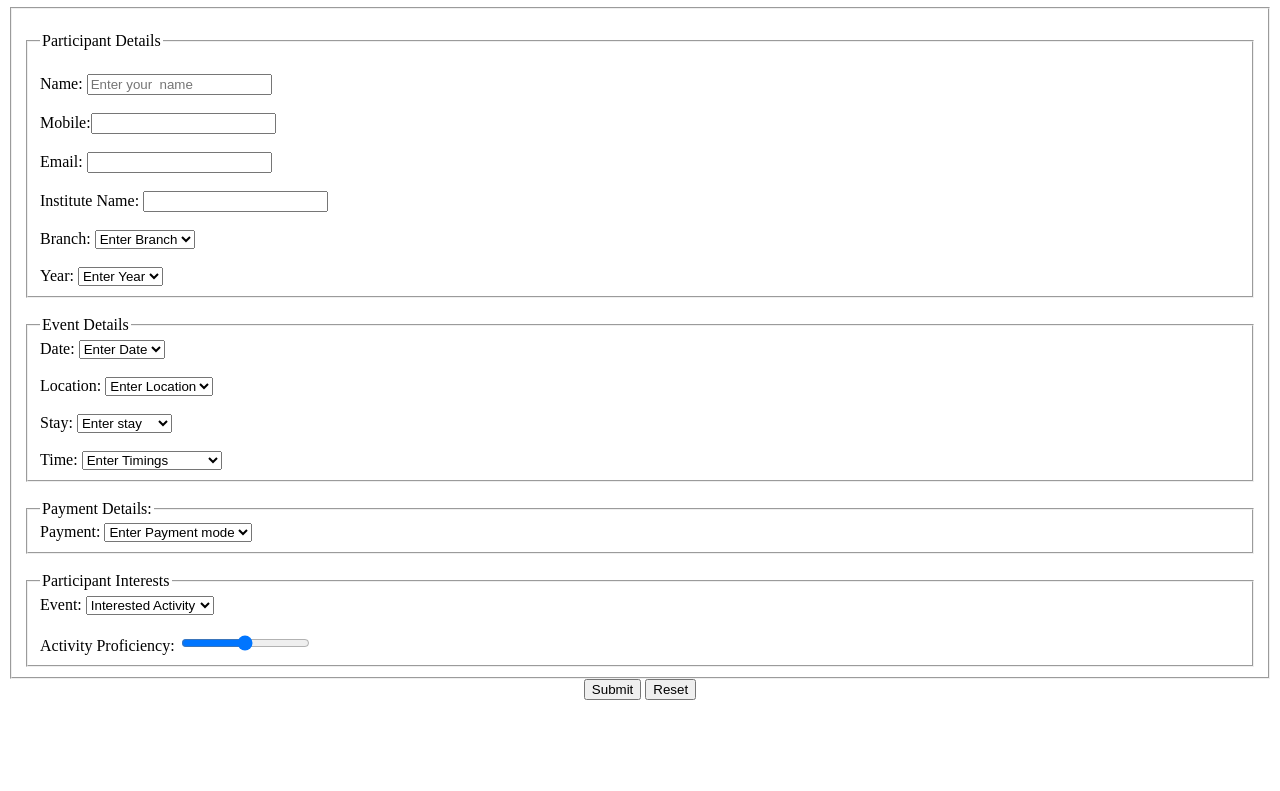
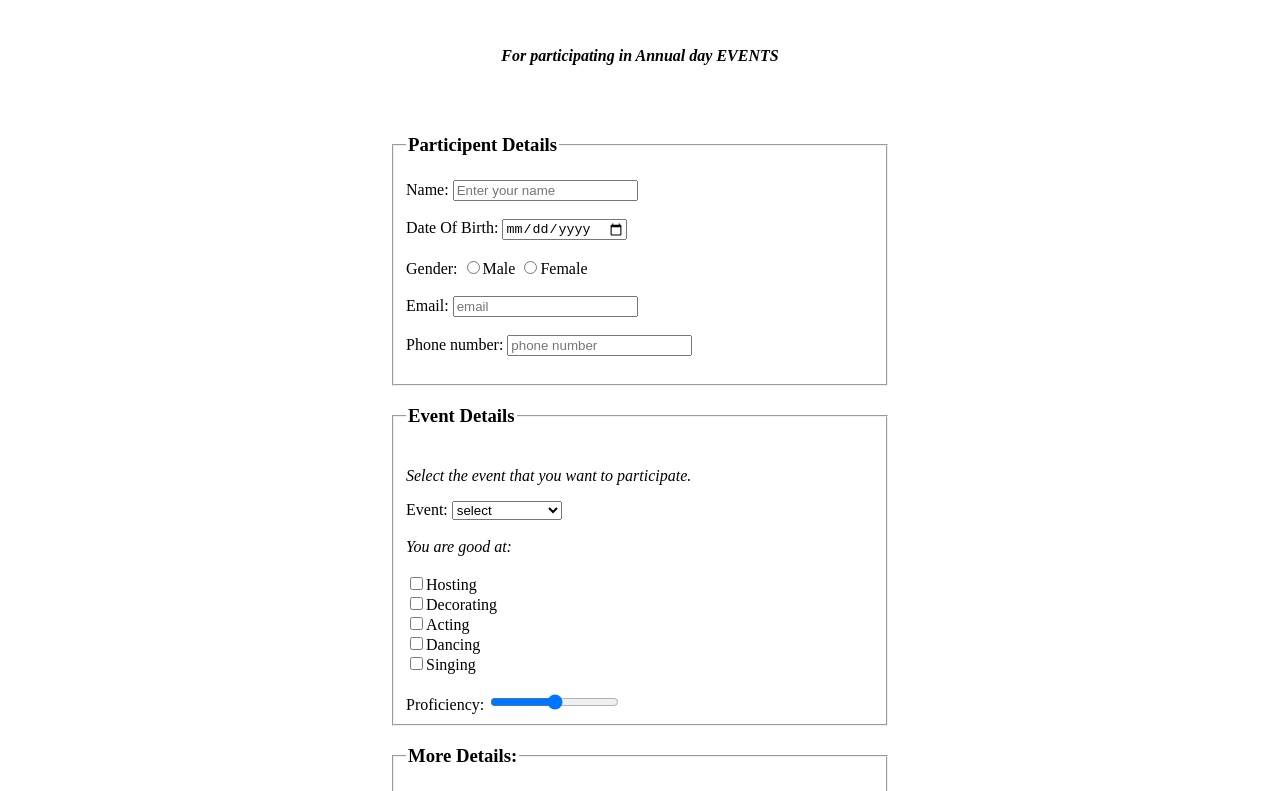
Before and after one commit to rohith-4/aitam-practice, a plain HTML site: page index.html in a window 1280 px wide. Shown: the part 73-864 px from the top of the page. Before the commit the page ends 800 px from the top, so only its background shows below. Drawn offline with Linux system fonts and the light colour scheme.

Commit message:
Update index.html

```diff
--- a/index.html
+++ b/index.html
@@ -3,94 +3,107 @@
 <head>
     <meta charset="UTF-8">
     <meta name="viewport" content="width=device-width, initial-scale=1.0">
-    <title>Registartion Form</title>
+    <title>Event registration form</title>
 </head>
-<body>
-    <h1>Event Registartion Form</h1>
-    <fieldset><br>
+<body style="display: flex;flex-direction: column; align-items: center;">
+    <h1><center>Registration Form</center></h1>
+    <p><center><i><b>For participating in Annual day EVENTS</b></i></center></p>
+    <br>
+    <form action="out.html" style="width: 500px;">
         <fieldset>
-        <legend>Participant Details</legend><br>
-        <form>
-                <label for="name"></label>
-                Name: <input type="text" placeholder="Enter your  name" required><br /><br />
-                Mobile:<input type="number"name=""id=""><br><br>
-                Email: <input type="email"name=""id="" required><br><br>
-                Institute Name: <input type="text"name=""id="" required><br><br>
+            <legend><h3>Participent Details</h3></legend>
+            <label for="name">Name:</label>
+            <input type="text" name="" id="name" placeholder="Enter your name" required>
+            <br><br>
+            <label for="dob">Date Of Birth:</label>
+            <input type="date" name="dob" id="dob" required>
+            <br>
+            <br>
+            <label for="gender">Gender:</label>
+            <input type="radio" id="gender" name="gender">Male
+            <input type="radio" id="gender" name="gender">Female
+            <br>
+            <br>
+            <label for="email">Email:</label>
+            <input type="email" name="email" id="email" placeholder="email" required>
+            <br><br>
+            <label for="number">Phone number:</label>
+            <input type="number" id="number" placeholder="phone number" required>
+            <br><br>
+        </fieldset>
+        <fieldset>
+            <legend><h3>Event Details</Details></h3></legend>
+            <p><i>Select the event that you want to participate.</i></p>
+            <label for="event">Event:</label>
+            <select name="event" id="event" aria-placeholder="select" required>
+                <option value="select" disabled selected>select</option>
+                <option value="culture">cultural dance</option>
+                <option value="dance">Modern Dance</option>
+                <option value="singing">singing</option>
+                <option value="hosting">Hosting</option>
+                <option value="Decorating">Decorating</option>
+            </select><br><br>
+            <i>You are good at:</i><br><br>
+            <input type="checkbox" name="hosting" id="hosting">Hosting <br>
+            <input type="checkbox" name="decorating" id="decorating">Decorating <br>
+            <input type="checkbox" name="Acting" id="Acting">Acting <br>
+            <input type="checkbox" name="Dancing" id="Dancing">Dancing <br>
+            <input type="checkbox" name="singing" id="singing">Singing <br><br>
+            <label for="prof">Proficiency:</label>
+            <input type="range" name="prof" id="prof">
+
+        </fieldset>
+        <fieldset>
+            <legend><h3>More Details:</h3></legend>
             <label for="branch">Branch:</label>
             <select name="branch" id="branch">
-                    <option value="branch">Enter Branch</option>
-                    <option value="branch">CSE</option>
-                    <option value="branch">CSM/CSD</option>
-                    <option value="branch">IT</option>
+                <option value="select" disabled selected>select</option>
+                <option value="1">CSE</option>
+                <option value="2">ECE</option>
+                <option value="3">Mech</option>
+                <option value="4">IT</option>
             </select><br><br>
             <label for="year">Year:</label>
-                <select name="year" id="year">
-                    <option value="year">Enter Year</option>
-                    <option value="year">1</option>
-                    <option value="year">2</option>
-                    <option value="year">3</option>
-                    <option value="year">4</option>
+            <select name="branch" id="branch">
+                <option value="select" disabled selected>select</option>
+                <option value="1">1</option>
+                <option value="2">2</option>
+                <option value="3">3</option>
+                <option value="4">4</option>
             </select>
-        </form>
+            <br><br>
+            <label for="sccol">Scholar:</label>
+            <input type="radio" id="sccol" name="sccol">Day Scholar
+            <input type="radio" id="sccol" name="sccol">Hosteller
+            <br>
+            <br>
+            <i>Select the timing that you are comfortable:</i><br><br>
+            <select name="timing" id="">
+                <option value="select" disabled selected>select</option>
+            <optgroup label="Day Scholar">
+                <option value="morning">10:00Am to 11:30Am</option>
+                <option value="evening">3:00Pm to 4:10Pm</option>
+            </optgroup>
+            <optgroup label="Hosteller">
+
+                <option value="morning">6:00Am to 7:30Am</option>
+                <option value="evening">5:30Pm to 7:00Pm</option>
+
+
+            </optgroup>
+        </select>
+            <br><br>
+            <label for="id">id card:</label>
+            <input type="file" name="id" id="id">
         </fieldset>
         <br>
-    <fieldset>
-        <legend>Event Details</legend>
-        <label for="date">Date:</label>
-            <select name="date" id="date">
-                <option value="date">Enter Date</option>
-                <option value="date">17-12-24</option>
-                <option value="date">18-12-24</option>
-                <option value="date">19-12-24</option>
-            </select><br><br>
-        <label for="Location">Location:</label>
-        <select name="location" id="location">
-            <option value="Location">Enter Location</option>
-            <option value="location">Srikakulam</option>
-            <option value="location">Vizag</option>
-            <option value="location">Rajamundry</option>
-        </select><br><br>
-        <label for="stay">Stay:</label>
-        <select name="stay" id="stay">
-            <option value="stay">Enter stay</option>
-            <option value="stay">Day Scholar</option>
-            <option value="stay">Hosteller</option>
-        </select><br><br>
-        <label for="Time">Time:</label>
-        <select name="time" id="time">
-            <option value="time">Enter Timings</option>
-            <option value="time">9:00AM to 12:00PM</option>
-            <option value="time">1:00PM to 4:00PM</option>
-            <option value="time">6:00PM to 9:00PM</option>
-        </select><br>
-    </fieldset><br>
-        <fieldset required>
-            <legend>Payment Details:</legend>
-            <label for="Payment">Payment:</label>
-            <select name="Payment" id="payment">
-                <option value="payment">Enter Payment mode</option>
-                <option value="payment">Cash</option>
-                <option value="payment">Phone Pe</option>
-            </select><br>
-        </fieldset><br>
-        <fieldset>
-            <legend>Participant Interests</legend>
-            <label for="event">Event:</label>
-            <select name="event" id="event" aria-placeholder="select">
-            <option value="select" disabled selected>Interested Activity</option>
-            <option value="dance">Dance</option>
-            <option value="singing">Singing</option>
-            <option value="hosting">Hosting</option>
-            <option value="Acting">Acting</option>
-            <option value="others">Others</option>
-        </select><br><br>
-        <label for="prof">Activity Proficiency:</label>
-        <input type="range" name="prof" id="prof">
-        </fieldset>
-    </fieldset>
+
         <center>
             <input type="submit" value="Submit">
             <input type="reset" value="Reset">
         </center>
+    </form>
+    <br>
+    <center><a href="https://github.com/rohith-4/aitam-practice/blob/main/index.html">click here</a></center>
 </body>
 </html>
```
Lines whose indentation alone changed are shown as unchanged.
